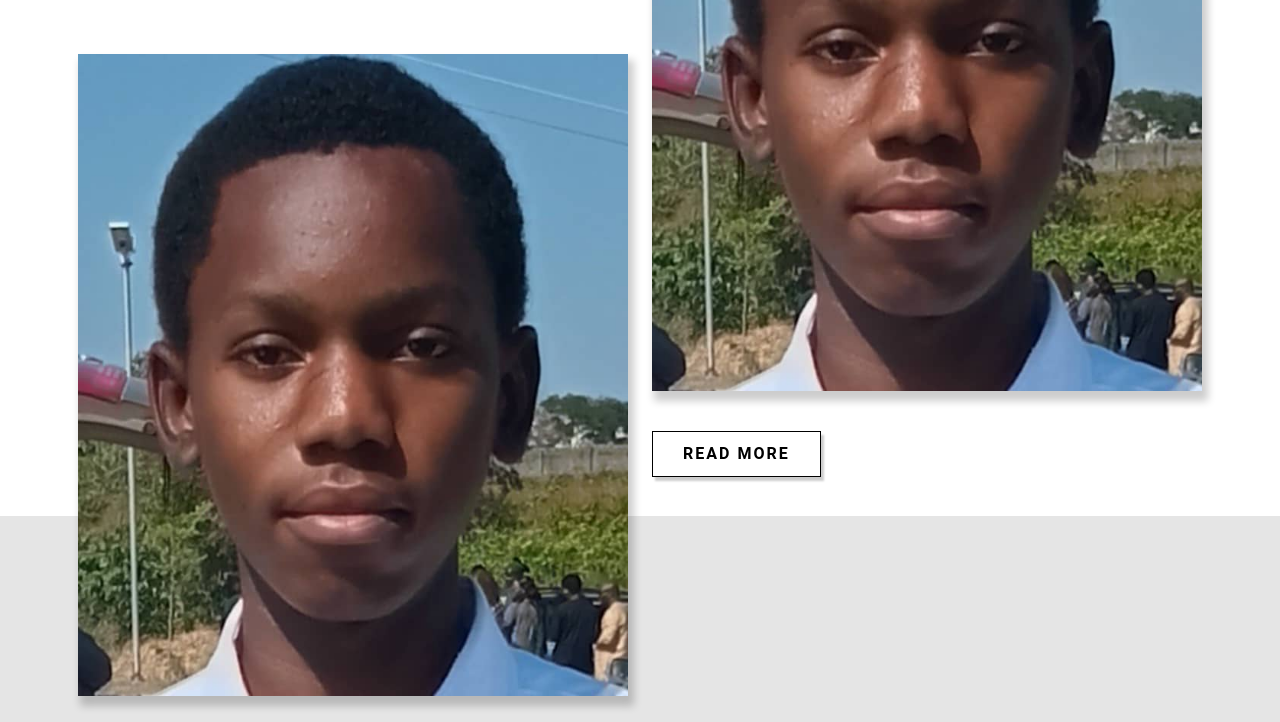
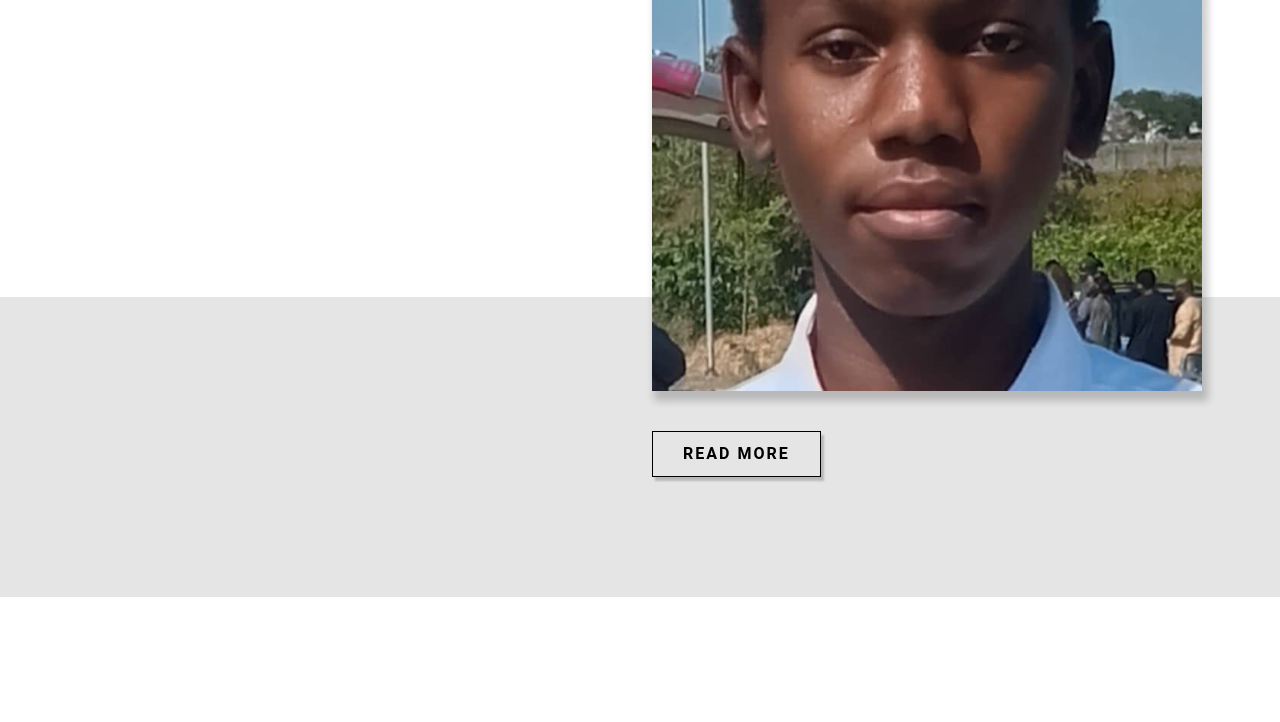
Before and after one commit to Francid3008/Classic-aces, a plain HTML site: page index.html in a window 1280 px wide. Shown: the part 1218-1940 px from the top of the page. Drawn offline with nearby package versions, Linux system fonts and the light colour scheme; files that its build step writes are made by us from their sources; files whose address does not match are found by name.

Commit message:
Update index.html

```diff
--- a/index.html
+++ b/index.html
@@ -83,7 +83,7 @@
                         I Am a Software <span class="fw-bold">Designer & Developer</span>
                     </div>
                     <div class="section-3-image-left text-lg-end">
-                        <img src="image7.jpg" class="img-fluid sec3-images sec3-img-left" alt="">
+
                     </div>
                 </div>
                 <div class="col-lg-6 section-3-inner-col-right text-center mt-5 mt-lg-0">
```
